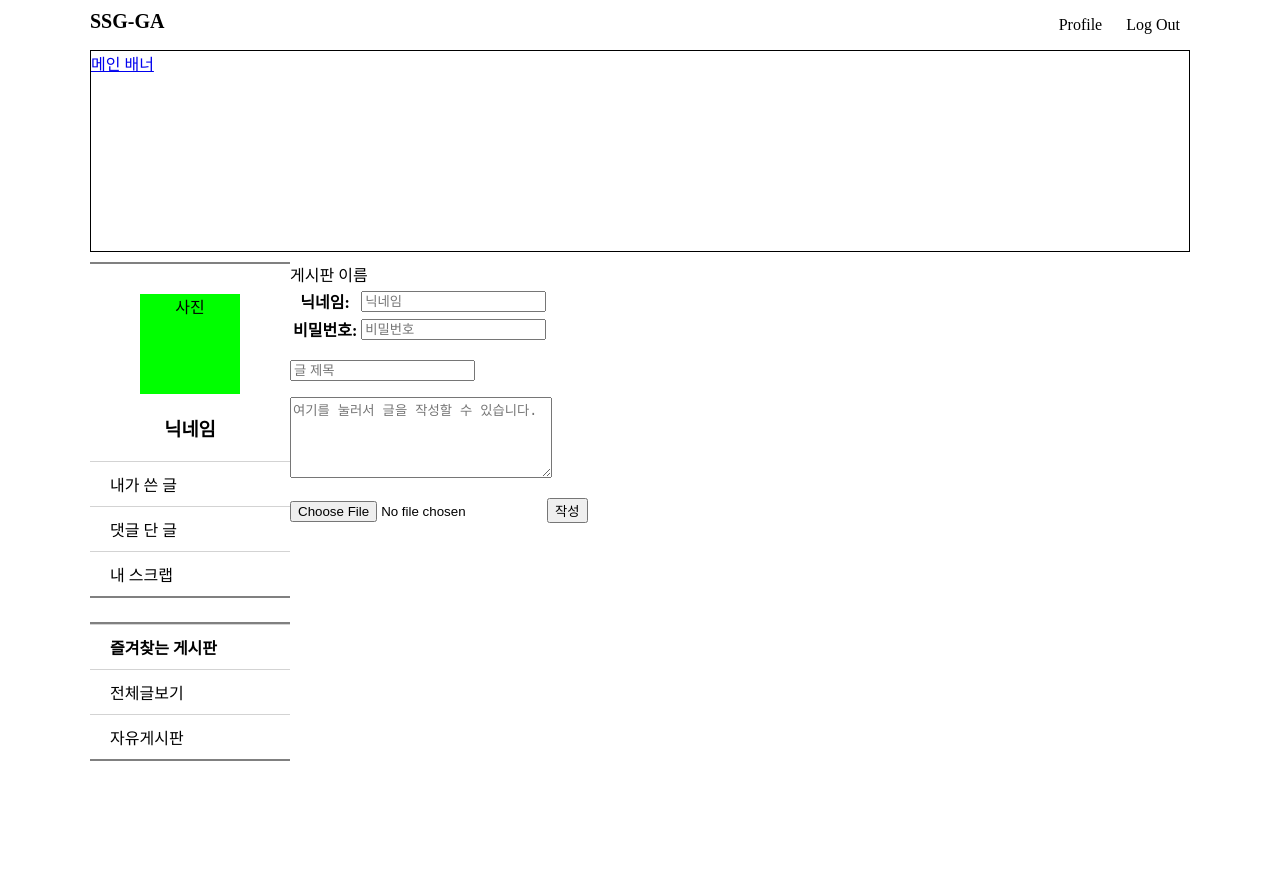
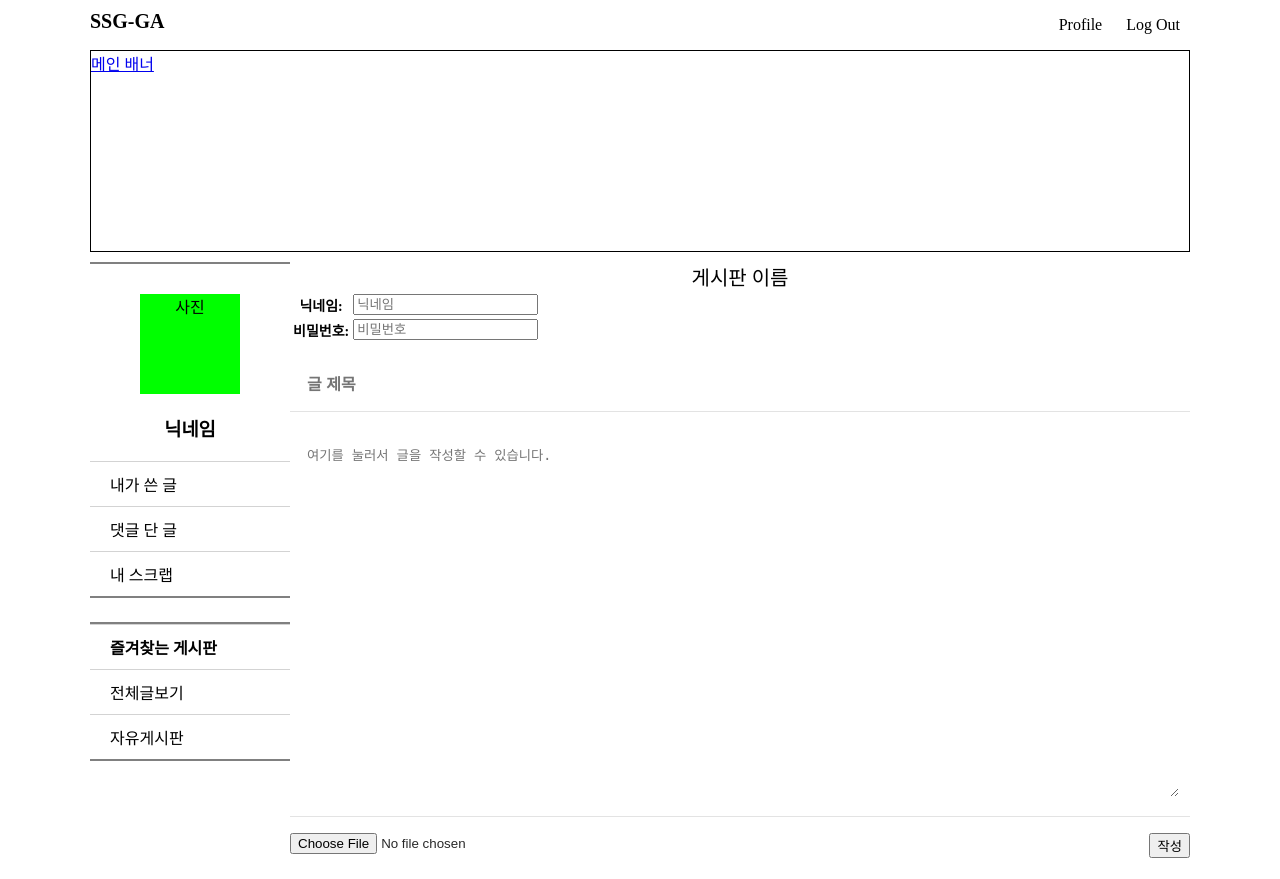
Before and after one commit to songtaeh/NEWSSGGA, a Django app: page /createpost/ in a window 1280 px wide. Before the commit the page ends 761 px from the top, so only its background shows below. Run offline with Django 3.2, Linux system fonts and the light colour scheme.

Commit message:
0601 : static css

```diff
--- /dev/null
+++ b/SSGGA/board/static/css/create.css
@@ -0,0 +1,67 @@
+#wrap {
+    /* border: 1px solid black; */
+}
+
+#bulletin_title {
+    /* border: 1px solid pink; */
+    text-align: center;
+    font-size: 20px;
+}
+
+#info {
+    /* border: 1px solid blue; */
+}
+
+#table {
+    font-size: 14px;
+}
+
+#nickname, #password {
+    /* border: 1px solid purple; */
+    display: inline-block;
+
+}
+
+#writing {
+    position: relative;
+    margin-bottom: 5px;
+    /* border: 2px solid #d6d6d6; */
+    box-sizing: border-box;
+}
+
+#title_container {
+    padding: 15px;
+    border-bottom: 1px solid #e3e3e3;
+    background-color: #fff;
+}
+
+#title, #buttom {
+    width: 100%;
+    height: 20px;
+    line-height: 20px;
+    border: 0;
+    color: #292929;
+    font-size: 16px;
+    font-weight: bold;
+}
+
+#content_container {
+    padding: 15px;
+    border-bottom: 1px solid #e3e3e3;
+    background-color: #fff;
+}
+
+#content {
+    height: 350px;
+    width: 100%;
+    border: none;
+}
+
+#file {
+    float: left;
+    /* border: 1px solid orange; */
+}
+
+#submit {
+    float: right;
+}
--- a/SSGGA/board/templates/bulletinboard_page.html
+++ b/SSGGA/board/templates/bulletinboard_page.html
@@ -6,8 +6,8 @@
     <meta charset="UTF-8">
     <meta name="viewport" content="width=device-width, initial-scale=1.0">
     <title>전체게시판</title>
-    <link rel="stylesheet" href="static/css/cafe_main.css">
-    <link rel="stylesheet" href="static/css/bulltinboard_page.css">
+    <link rel="stylesheet" href="{% static 'css/cafe_main.css' %}">
+    <link rel="stylesheet" href="{% static 'css/bulltinboard_page.css' %}">
 </head>
 
 <body>
--- a/SSGGA/board/templates/createpost.html
+++ b/SSGGA/board/templates/createpost.html
@@ -6,8 +6,8 @@
     <meta charset="UTF-8">
     <meta name="viewport" content="width=device-width, initial-scale=1.0">
     <title>CafeMain-Admin</title>
-    <link rel="stylesheet" type="text/css" href="/SSGGA/board/static/css/createpost.css">
-    <link rel="stylesheet" type="text/css" href="/SSGGA/board/static/css/cafe_main.css">
+    <link rel="stylesheet" type="text/css" href="{% static 'css/create.css' %}">
+    <link rel="stylesheet" type="text/css" href="{% static 'css/cafe_main.css' %}">
 </head>
 
 <body>
```
